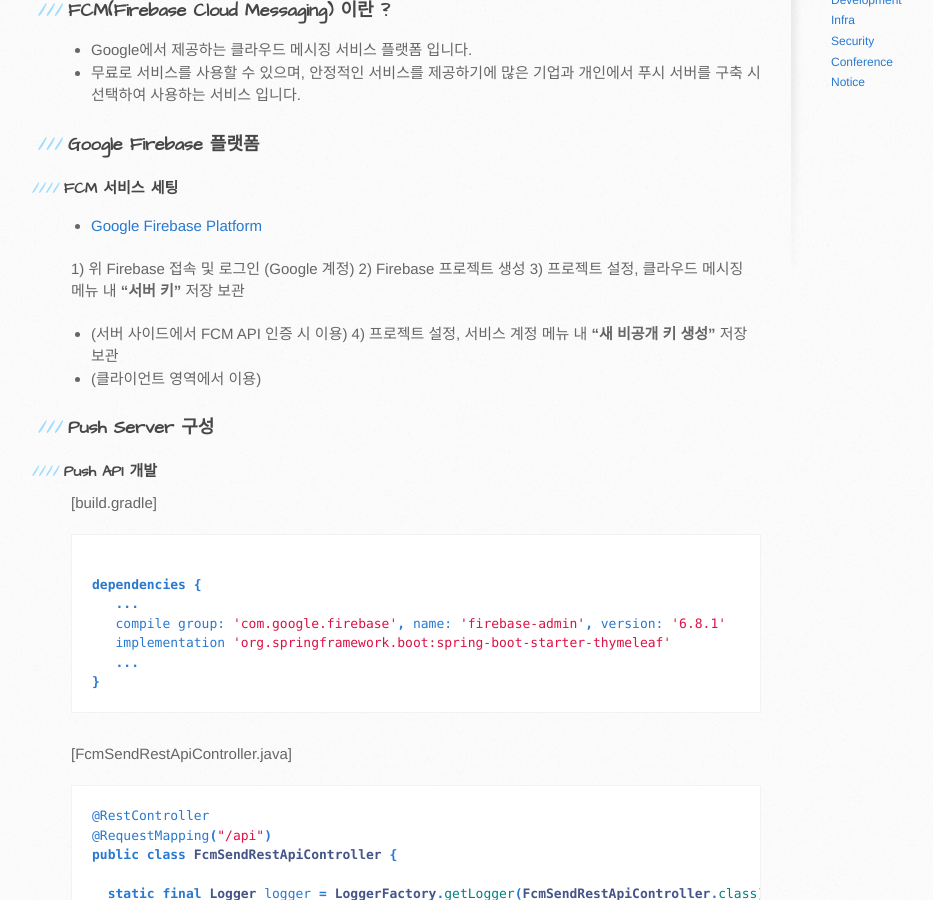
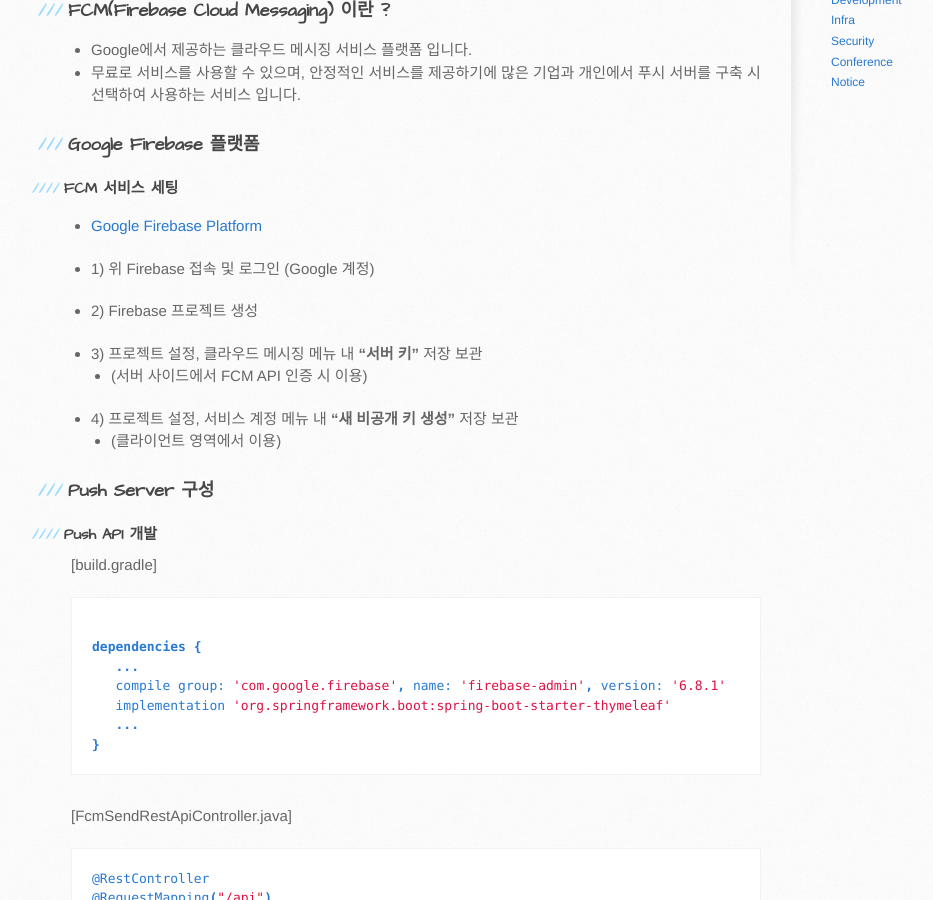
Before and after one commit to kdkrkwhr/kdkrkwhr.github.com, a Jekyll site: the page built from _posts/2022-01-20-push-server.md, in a window 1280 px wide and 900 px high, scrolled down 492 px. Shown: the whole window, without its empty margins (99-1032 px from the left). Built offline with Jekyll 4.4.1, drawn with Linux system fonts in a browser that asks for light colours; comment, search, counter and statistics services are not loaded; some of the changed text lies outside the part shown.

Commit message:
[update .]

```diff
--- a/_posts/2022-01-20-push-server.md
+++ b/_posts/2022-01-20-push-server.md
@@ -24,11 +24,14 @@
 
 - [Google Firebase Platform](https://firebase.google.com)
 
-1) 위 Firebase 접속 및 로그인 (Google 계정)
-2) Firebase 프로젝트 생성
-3) 프로젝트 설정, 클라우드 메시징 메뉴 내 **"서버 키"** 저장 보관
+- 1) 위 Firebase 접속 및 로그인 (Google 계정)
+
+- 2) Firebase 프로젝트 생성
+
+- 3) 프로젝트 설정, 클라우드 메시징 메뉴 내 **"서버 키"** 저장 보관
    + (서버 사이드에서 FCM API 인증 시 이용)
-4) 프로젝트 설정, 서비스 계정 메뉴 내 **"새 비공개 키 생성"** 저장 보관
+
+- 4) 프로젝트 설정, 서비스 계정 메뉴 내 **"새 비공개 키 생성"** 저장 보관
    + (클라이언트 영역에서 이용)
 
 
```
Also changed, not shown: other parts of _posts/2022-01-20-push-server.md (+1 -1 lines).
